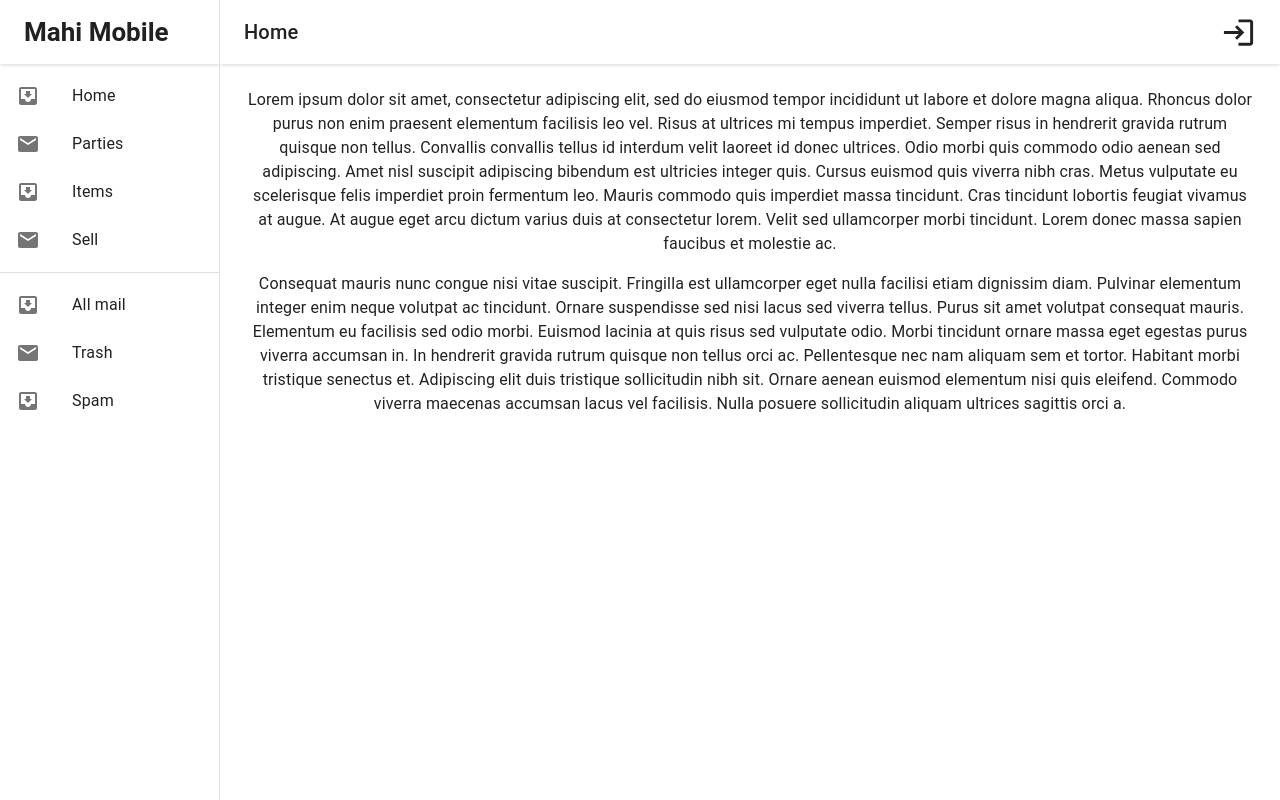
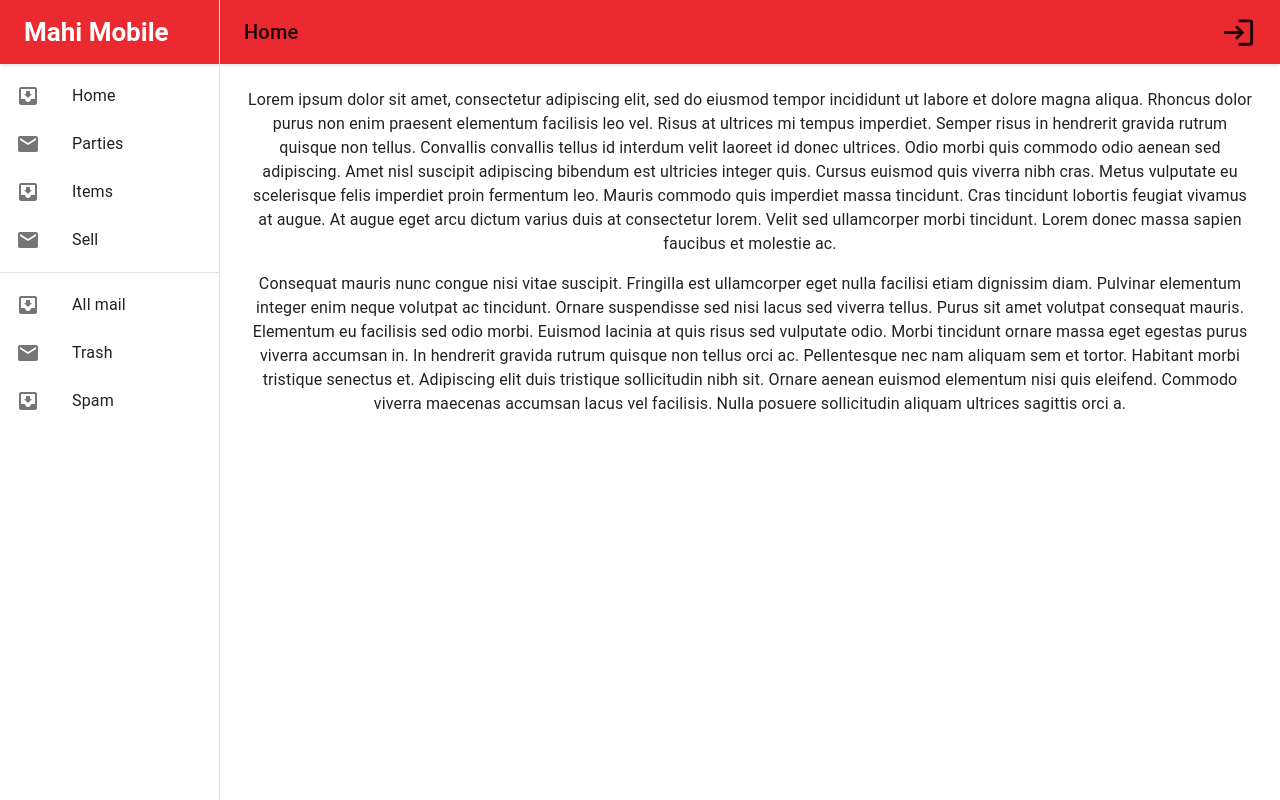
Before and after one commit to Ritik73011/mahi-mobile, a React (Create React App) app: page / in a window 1280 px wide. Built offline with nearby package versions, Linux system fonts and the light colour scheme.

Commit message:
signup private route added and appbar backgroud color added

```diff
--- a/src/components/Navbar/Navbar.jsx
+++ b/src/components/Navbar/Navbar.jsx
@@ -24,6 +24,7 @@ import Profile from "../../pages/Profile";
 import { boxShadowsObj } from "../../utils/color";
 import Signup from "../../pages/Signup";
 import PrivateRoute from "../../privateRouting/privateRoute";
+import SignupRoute from "../../privateRouting/signupRoute";
 const drawerWidth = 220;
 
 function ResponsiveDrawer(props) {
@@ -41,7 +42,7 @@ function ResponsiveDrawer(props) {
 
   const drawer = (
     <div>
-      <Toolbar sx={boxShadowsObj}>
+      <Toolbar sx={{ ...boxShadowsObj, background: "#eb2930" }}>
         <Typography
           className="logo"
           fontSize={"26px"}
@@ -49,6 +50,7 @@ function ResponsiveDrawer(props) {
           variant="h5"
           noWrap
           component="div"
+          color={"white"}
         >
           Mahi Mobile
         </Typography>
@@ -98,6 +100,7 @@ function ResponsiveDrawer(props) {
           width: { sm: `calc(100% - ${drawerWidth}px)` },
           ml: { sm: `${drawerWidth}px` },
           boxShadow: boxShadowsObj.boxShadow,
+          background: "#eb2930",
         }}
       >
         <Toolbar>
@@ -168,8 +171,14 @@ function ResponsiveDrawer(props) {
             path="/login"
             element={<PrivateRoute children={<Login />} />}
           />
-          <Route path="/profile" element={<Profile />} />
-          <Route path="/signup" element={<Signup />} />
+          <Route
+            path="/profile"
+            element={<PrivateRoute children={<Profile />} />}
+          />
+          <Route
+            path="/signup"
+            element={<SignupRoute children={<Signup />} />}
+          />
         </Routes>
         {/*ROUTES COMPONENTS*/}
       </Box>
```
